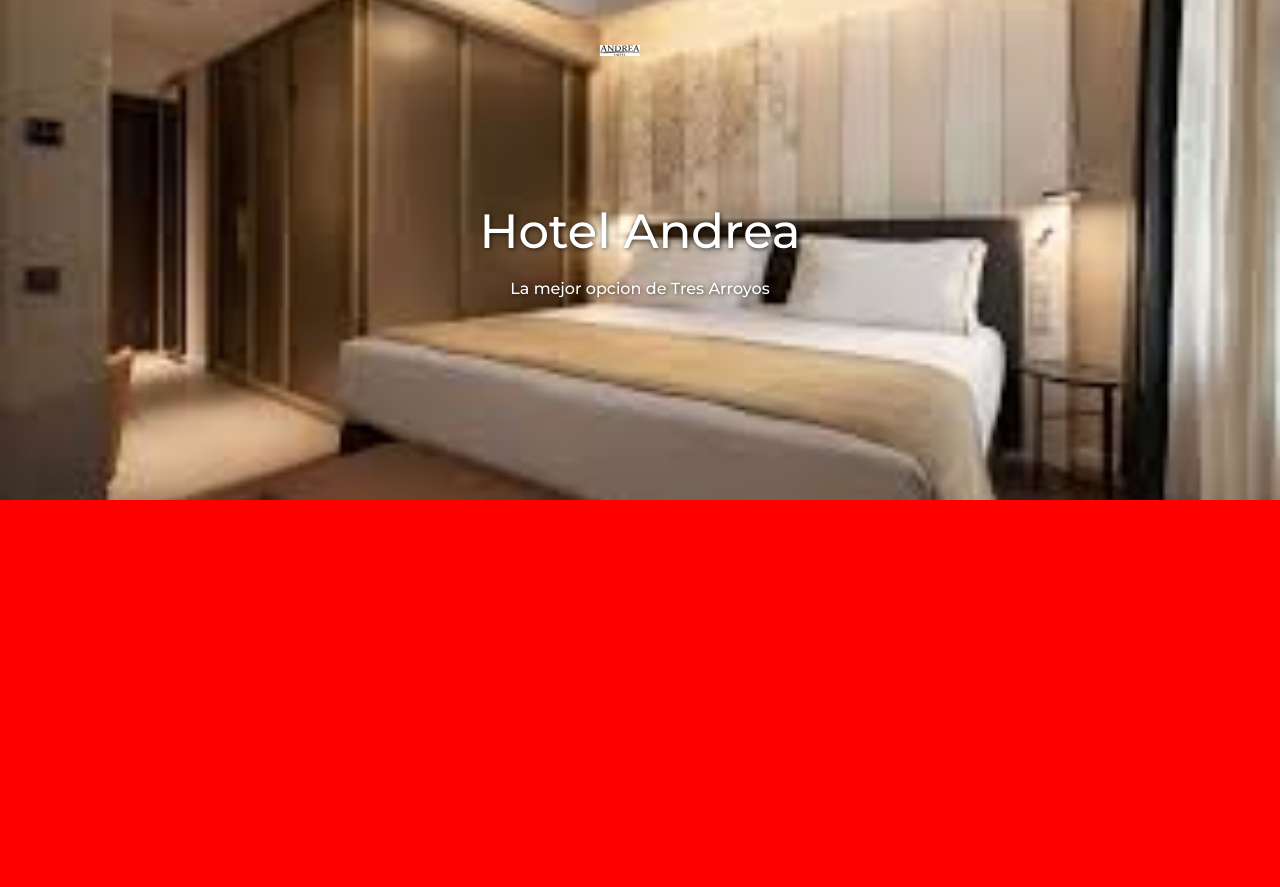
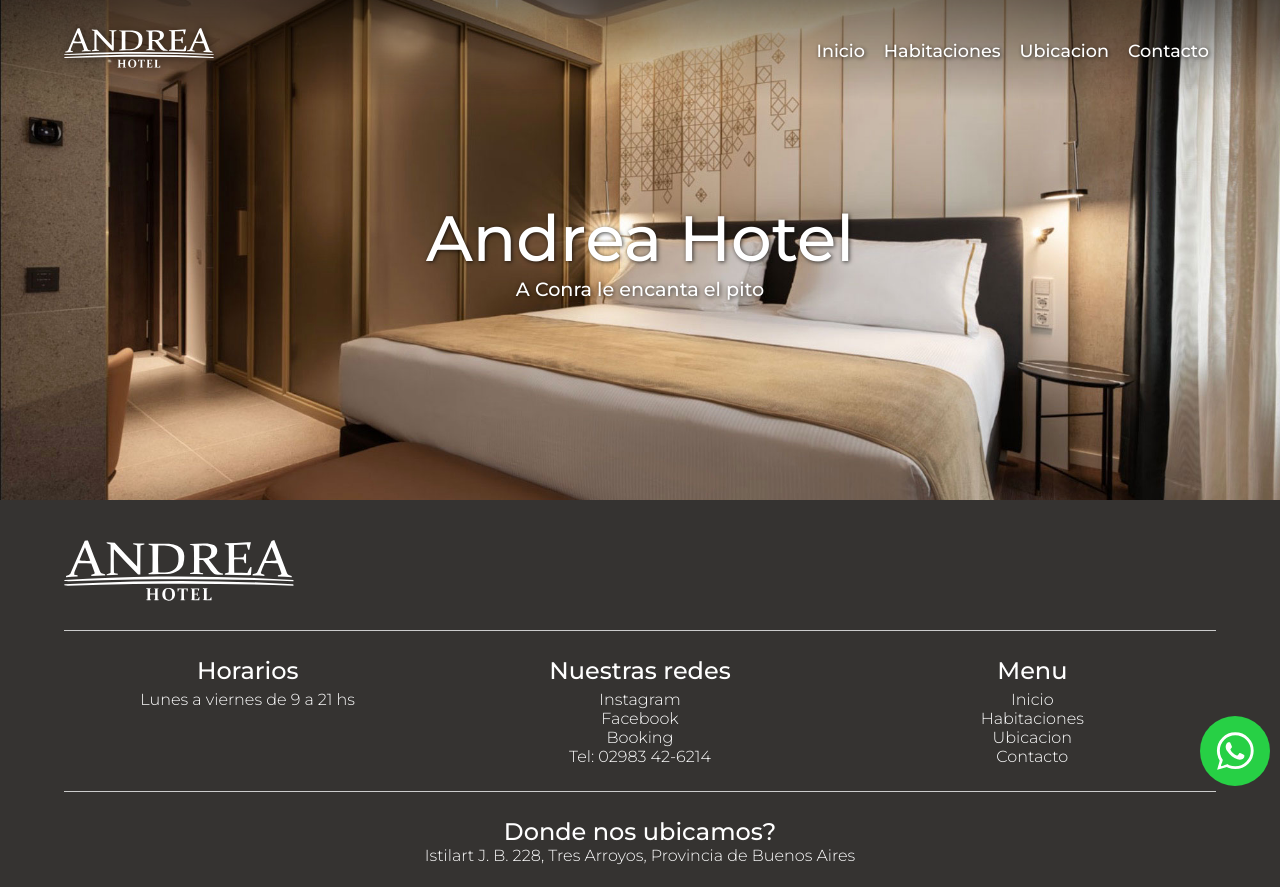
Before and after one commit to TuzioDj/Andreahotelweb, a PHP site: page /templates/temporal.html in a window 1280 px wide. Shown: the top 887 px of the page. Run offline with PHP 8.4, Linux system fonts and the light colour scheme.

Commit message:
Navbar y footer practicamente terminados

```diff
--- /dev/null
+++ b/css/footer.css
@@ -0,0 +1,120 @@
+/* Footer */
+
+/* Celular */
+
+.footer {
+    display: flex;
+    flex-direction: column;
+    padding: 5vw;
+    justify-content: center;
+    align-items: flex-start;
+    gap: 25px;
+    /* background-color: rgb(26, 26, 41); */
+    background-color: rgb(53, 51, 49);
+}
+
+.footLeft {
+    width: 100%;
+    margin: auto;
+    text-align: center;
+}
+
+.footLeft::after,
+.footRight::before {
+    content: "";
+    display: block;
+    height: 1px;
+    background: #ccc;
+    margin: 25px 0 0 0;
+
+}
+
+.footRight::before {
+    margin: 0 0 25px 0;
+}
+
+.footLeft img {
+    width: 70%;
+}
+
+.footMid {
+    width: 100%;
+    display: flex;
+    flex-direction: column;
+    gap: 25px;
+}
+
+.footMid h4 {
+    margin-bottom: 5px;
+}
+
+.footRight {
+    text-align: center;
+    width: 100%;
+}
+
+.maps {
+    width: 100%;
+    height: 300px;
+    border: none;
+    border-radius: 10px;
+    margin-top: 25px;
+}
+
+.credits {
+    display: flex;
+    justify-content: center;
+    align-items: center;
+    height: 35px;
+    width: 100%;
+    background-color: rgb(0, 0, 0);
+    text-align: center;
+}
+
+.credits a {
+    font-size: 1em;
+    font-weight: 400;
+    text-decoration: underline;
+}
+
+.credits p {
+    margin: auto;
+}
+
+.whatsapp {
+    width: 90px;
+    position: fixed;
+    right: 0;
+    bottom: 0;
+    padding: 10px;
+}
+
+/* PC */
+
+@media only screen and (min-width: 768px) {
+    .footer {
+        justify-content: space-between;
+        padding: 40px 5vw;
+    }
+
+    .footLeft {
+        width: 100%;
+        text-align: start;
+    }
+
+    .footLeft img {
+        width: 20%;
+    }
+
+    .footMid {
+        flex-direction: row;
+        justify-content: space-around;
+    }
+
+    .footMid>div {
+        flex: 1;
+        display: flex;
+        flex-direction: column;
+        align-items: center;
+    }
+}
--- /dev/null
+++ b/css/navbar.css
@@ -0,0 +1,142 @@
+/* Barra de navegacion */
+
+/* Celular */
+
+nav {
+    height: 100px;
+    width: 100%;
+    display: flex;
+    justify-content: space-between;
+    align-items: center;
+    position: fixed;
+    z-index: 100;
+    background: linear-gradient(to bottom, rgba(0, 0, 0, 0.5), transparent);
+}
+
+.navbarButtons {
+    display: flex;
+    flex-direction: column;
+    align-items: flex-start;
+    overflow: hidden;
+    position: fixed;
+    top: 0;
+    right: 0;
+    list-style: none;
+    text-align: right;
+    width: 250px;
+    height: 100vh;
+    background-color: rgb(26, 26, 41);
+    transition: transform 1s ease;
+    transform: translate(100%, 0);
+}
+
+nav ul li {
+    width: 60%;
+    text-align: start;
+    margin: 15px 5vw;
+    opacity: 0;
+    visibility: visible;
+    transition: 0.3s;
+}
+
+nav ul li::after {
+    content: "";
+    display: block;
+    height: 1px;
+    background: #ccc;
+    margin: 0.5em 0 0 0;
+}
+
+.liAfter {
+    visibility: visible;
+    opacity: 1;
+}
+
+.navbarButtonsAfter {
+    transition: 0;
+    transform: translate(0, 0);
+    box-shadow: -20px 0 50px 1px rgba(0, 0, 0, 0.3);
+}
+
+.navbarIcons {
+    width: 30px;
+    cursor: pointer;
+    margin: 0 5%;
+}
+
+.burguerButton {
+    height: 100px;
+    display: flex;
+    justify-content: center;
+    align-items: center;
+    margin-right: 5vw;
+    margin-left: auto;
+}
+
+.logo {
+    width: 150px;
+}
+
+nav img {
+    filter: drop-shadow(1px 1px 4px rgba(0, 0, 0, 0.7));
+}
+
+nav a {
+    text-shadow: 1px 1px 4px rgba(0, 0, 0, 0.7);
+}
+
+/* PC */
+
+@media only screen and (min-width: 768px) {
+    nav {
+        padding: 0 5%;
+    }
+
+    .navbarIcons {
+        margin: 0%;
+    }
+
+    .navbarMenu {
+        display: none;
+    }
+
+    .navbarButtons {
+        position: relative;
+        transform: translate(0, 0);
+        justify-content: space-between;
+        flex-direction: row;
+        gap: 5px;
+        top: 0;
+        width: auto;
+        height: auto;
+        background-color: rgba(0, 0, 0, 0);
+    }
+
+    .navbarButtonsAfter {
+        transform: translate(0, 0);
+        box-shadow: 0 0 0 0 rgba(0, 0, 0, 0);
+    }
+
+
+    nav ul li {
+        display: inline-block;
+        transition: none;
+        opacity: 1;
+        visibility: visible;
+        margin-left: 7px;
+        margin-right: 7px;
+        width: auto;
+    }
+
+    nav ul li::after {
+        display: none;
+    }
+
+    .liAfter {
+        margin: 0 7px;
+    }
+
+    .burguerButton {
+        display: none;
+    }
+}
--- a/css/styles.css
+++ b/css/styles.css
@@ -9,8 +9,8 @@
 }
 
 body {
-    background-color: rgb(255, 0, 0);
-    height: 2000px;
+    background-color: rgb(80, 80, 80);
+    min-height: 100vh;
 }
 
 img {
@@ -21,129 +21,83 @@ b {
     text-decoration: underline;
 }
 
-h1{
+/* General */
+
+/* Celular */
+h1 {
     font-size: 3em;
 }
 
-/* Barra de navegacion */
-
-/* Celular */
-
-nav {
-    height: 100px;
-    width: 100%;
-    display: flex;
-    justify-content: space-between;
-    align-items: center;
-    position: fixed;
-    z-index: 100;
+h2 {
+    font-size: 2.5em;
 }
 
-.logo {
-    width: 150px;
+h3 {
+    font-size: 2em;
 }
 
-.navbarButtons {
-    display: flex;
-    flex-direction: column;
-    align-items: flex-end;
-    overflow: hidden;
-    position: fixed;
-    top: 0;
-    right: 80px;
-    list-style: none;
-    text-align: right;
-    padding: 50px 0;
-    width: 0;
-    height: 100vh;
-    transition: 0.3s;
-}
-
-nav ul li {
-    width: 0;
-    overflow: hidden;
-    margin: 0 0 10% 0;
-    opacity: 0;
-    visibility: visible;
-    transition: 0.3s;
-}
-nav ul li a{
-    font-weight: 700;
+h4 {
     font-size: 1.5em;
 }
 
-nav ul li a:hover,
-.active {
-    color: rgb(255, 0, 255)
+h5 {
+    font-size: 1.25em;
 }
 
-.liAfter {
-    width: auto;
-    visibility: visible;
-    opacity: 1;
+a {
+    font-size: 1.1em;
 }
 
-.navbarButtonsAfter {
-    width: auto;
-    padding: 5vh 0 0 0;
-    background-color: blue;
-    z-index: 1;
-}
-
-.navbarIcons {
-    width: 40px;
-    cursor: pointer;
-    margin: 0 5%;
+p {
+    font-size: 1em;
+    font-weight: 300;
 }
 
 
 /* PC */
 
 @media only screen and (min-width: 768px) {
-    nav {
-        padding: 0 20%;
+    h1 {
+        font-size: 4em;
     }
 
-    .navbarIcons {
-        margin: 0%;
+    h2 {
+        font-size: 3em;
     }
 
-    .navbarMenu {
-        display: none;
+    h3 {
+        font-size: 2em;
     }
 
-    .navbarButtons {
-        position: relative;
-        top: 0;
-        height: auto;
+    h4 {
+        font-size: 1.5em;
     }
 
-    nav ul li {
-        display: inline-block;
-        transition: none;
-        opacity: 1;
-        visibility: visible;
-        margin-left: 7px;
-        margin-right: 7px;
+    h5 {
+        font-size: 1.2em;
     }
 
-    .navbarButtonsAfter {
-        background-color: rgb(36, 36, 36);
-        height: auto;
+    a {
+        font-size: 1.1em;
     }
 
-    .liAfter {
-        margin: 0 7px;
+    a:hover{
+        text-decoration: underline;
     }
 
+    p {
+        font-size: 1em;
+    }
 }
 
 /* Seccion bienvenida */
 
 /* Celular */
-.welcomeContainer{
+.welcomeContainer {
     position: relative;
+    background-color: rgba(0, 0, 0, 0.7);
 }
+
 .principalImg {
     display: block;
     width: 100%;
@@ -159,5 +113,5 @@ nav ul li a:hover,
     transform: translate(-50%, -50%);
     text-align: center;
     color: white;
-    text-shadow: 1px 1px 5px rgba(0, 0, 0, 0.7);
+    text-shadow: 1px 1px 4px rgba(0, 0, 0, 0.7);
 }
--- a/templates/temporal.html
+++ b/templates/temporal.html
@@ -1,12 +1,16 @@
 <!DOCTYPE html>
 <html lang="es">
+
 <head>
     <meta charset="UTF-8">
     <meta name="viewport" content="width=device-width, initial-scale=1.0">
     <title>Hotel Andrea - Alojamiento cómodo en Tres Arroyos</title>
-  <meta name="description" content="Una propuesta para cada necesidad, en plena zona residencial a 2 cuadras del centro comercial y con la atención familiar y esmerada que lo caracteriza con más de 30 años de trayectoria">
+    <meta name="description"
+        content="Una propuesta para cada necesidad, en plena zona residencial a 2 cuadras del centro comercial y con la atención familiar y esmerada que lo caracteriza con más de 30 años de trayectoria">
     <link rel="canonical" href="https://www.andreahotel.com.ar/">
     <link rel="stylesheet" href="../css/styles.css">
+    <link rel="stylesheet" href="../css/navbar.css">
+    <link rel="stylesheet" href="../css/footer.css">
     <link href="https://fonts.googleapis.com/css2?family=Montserrat:ital,wght@0,100..900;1,100..900" rel="stylesheet">
     <script type="application/ld+json">
     {
@@ -26,25 +30,25 @@
     }
   </script>
 </head>
+
 <body>
     <header>
         <nav>
-            <ul class="navbarButtons">
-                <li class="navbarIcons">
-                    <img class="navbarMenu" src="../media/images/navMenuIcon.svg" alt="Phone menu">
-                </li>
-                <li><a href="index.html" class="active">Inicio</a></li>
-                <li><a href="nvidia.html">Nvidia</a></li>
-                <li><a href="amd.html">AMD</a></li>
-                <li><a href="intel.html">Intel</a></li>
-                <li><a href="yourPc.html">Tu PC</a></li>
-            </ul>
             <div class="navbarIcons logo">
                 <a href="index.html"><img src="../media/images/logo.svg" alt="GPU Icon"></a>
             </div>
             <div class="navbarIcons">
                 <img class="navbarMenu" src="../media/images/navMenuIcon.svg" alt="Phone menu">
             </div>
+            <ul class="navbarButtons">
+                <li class="navbarIcons burguerButton">
+                    <img class="navbarMenu" src="../media/images/close.svg" alt="Phone menu">
+                </li>
+                <li><a href="index.html">Inicio</a></li>
+                <li><a href="nvidia.html">Habitaciones</a></li>
+                <li><a href="intel.html">Ubicacion</a></li>
+                <li><a href="yourPc.html">Contacto</a></li>
+            </ul>
         </nav>
     </header>
     <main>
@@ -52,12 +56,53 @@
             <div class="welcomeContainer">
                 <img class="principalImg" src="../media/images/habitacionPrueba.jpeg" alt="Habitacion bienvenida">
                 <div class="centredTextInImage">
-                    <h1>Hotel Andrea</h1><br>
-                    <h4>La mejor opcion de Tres Arroyos</h4>
+                    <h1>Andrea Hotel</h1>
+                    <h5>A Conra le encanta el pito</h5>
                 </div>
             </div>
         </section>
     </main>
+    <footer>
+        <div class="whatsapp">
+            <a href="http://wa.me/+5492983463576"><img src="../media/images/whatsapp.svg" alt="Whatsapp"></a>
+        </div>
+        <div class="footer">
+            <div class="footLeft">
+                <img src="../media/images/logo.svg" alt="Logo">
+            </div>
+            <div class="footMid">
+                <div>
+                    <h4>Horarios</h4>
+                    <p>Lunes a viernes de 9 a 21 hs</p>
+                </div>
+                <div>
+                    <h4>Nuestras redes</h4>
+                    <p>Instagram</p>
+                    <p>Facebook</p>
+                    <p>Booking</p>
+                    <p>Tel: 02983 42-6214</p>
+                </div>
+                <div>
+                    <h4>Menu</h4>
+                    <p>Inicio</p>
+                    <p>Habitaciones</p>
+                    <p>Ubicacion</p>
+                    <p>Contacto</p>
+                </div>
+            </div>
+            <div class="footRight">
+                <h4>Donde nos ubicamos?</h4>
+                <p>Istilart J. B. 228, Tres Arroyos, Provincia de Buenos Aires</p>
+                <iframe
+                    src="https://www.google.com/maps/embed?pb=!1m18!1m12!1m3!1d3127.7802707986134!2d-60.273222023374565!3d-38.3772042664506!2m3!1f0!2f0!3f0!3m2!1i1024!2i768!4f13.1!3m3!1m2!1s0x95926dba9de4ae37%3A0x66c6e0b986330da9!2sHOTEL%20ANDREA!5e0!3m2!1ses!2sar!4v1747778826881!5m2!1ses!2sar"
+                    class="maps" allowfullscreen="" loading="lazy" referrerpolicy="no-referrer-when-downgrade"></iframe>
+            </div>
+        </div>
+        <div class="credits">
+            <p>Pagina hecha por <a href="https://www.instagram.com/tuziodj/">Tuzio</a></p>
+        </div>
+    </footer>
     <script src="../js/navbar.js"></script>
 </body>
+
 </html>
```
Also changed, not shown: media/images/close.svg (added), media/images/habitacionPrueba.jpeg, media/images/logo.svg, media/images/navMenuIcon.svg, media/images/whatsapp.svg (added). Lines whose indentation alone changed are shown as unchanged.
